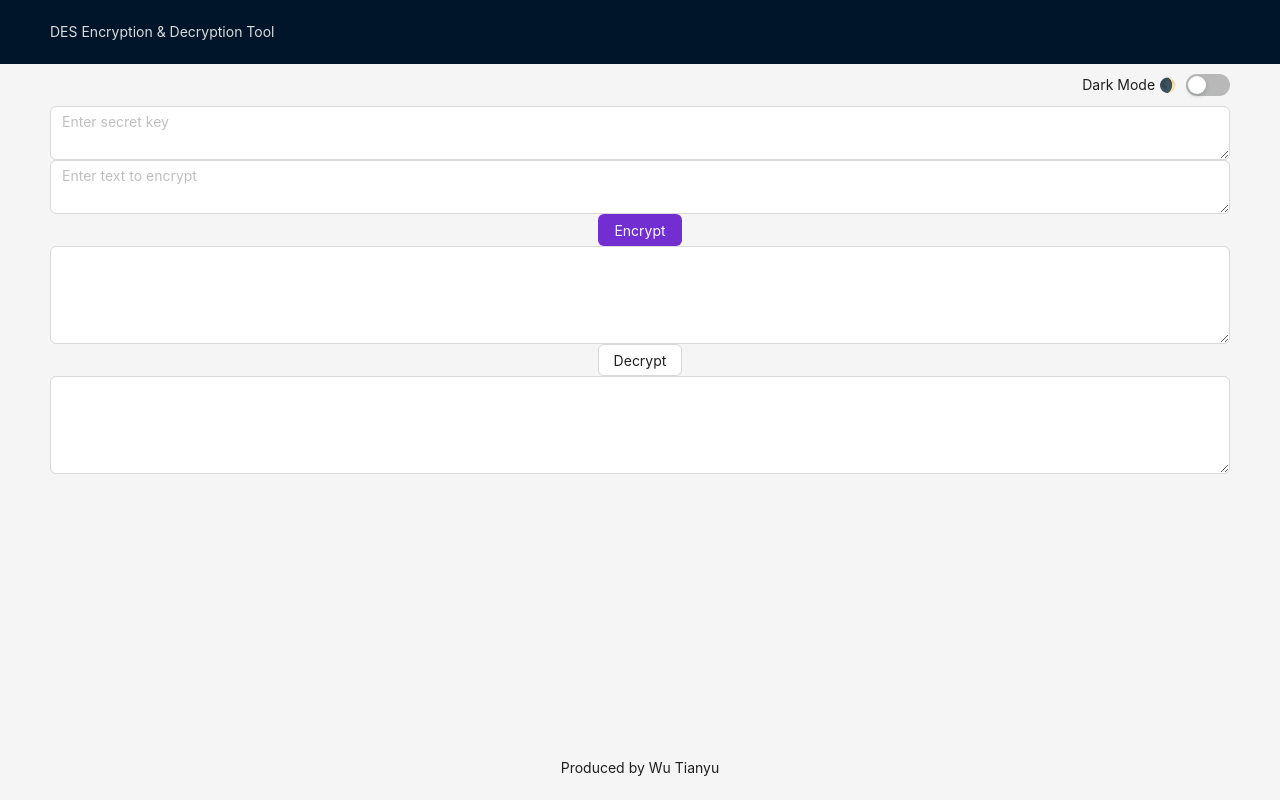
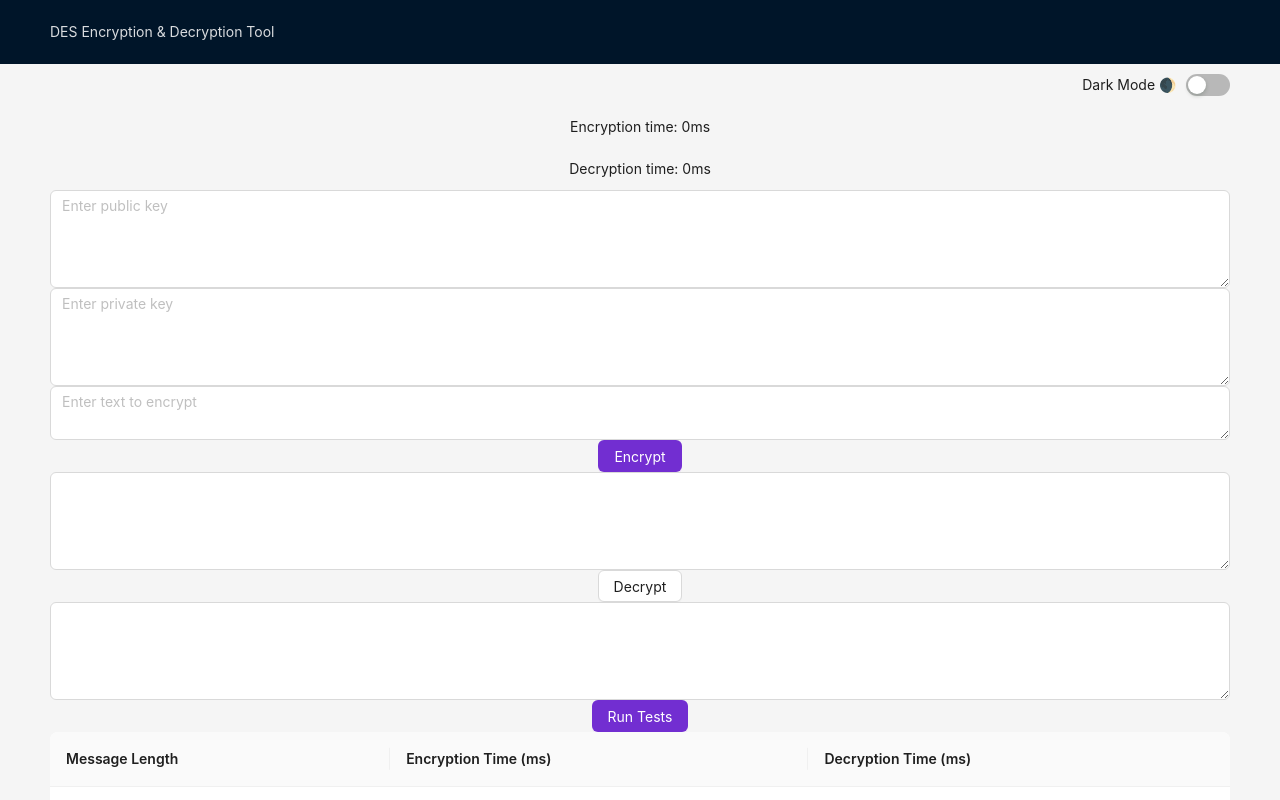
Before and after one commit to apexnewbie/des-encryption, a React (Create React App) app: page / in a window 1280 px wide. Shown: the top 800 px of the page. Built offline with nearby package versions, Linux system fonts and the light colour scheme.

Commit message:
feat: update Batch Test & css

```diff
--- a/src/App.js
+++ b/src/App.js
@@ -40,7 +40,7 @@ function App() {
 
             <div className='des-encryption-container'>
               {/* <DESEncryption /> */}
-              {/* <RSA /> */}
+              <RSA />
               <DES />
             </div>
           </Content>
--- /dev/null
+++ b/src/components/BatchTest.js
@@ -0,0 +1,67 @@
+import React, { useState } from 'react';
+import { Button, Table } from 'antd';
+
+function BatchTest({ key, encryptFunction, decryptFunction }) {
+    const [testResults, setTestResults] = useState([]);
+
+    // 自动生成测试数据
+    const generateTestData = (minLength, maxLength, step) => {
+        let testData = [];
+        for (let length = minLength; length <= maxLength; length += step) {
+            testData.push(''.padStart(length, 'a')); // 生成指定长度的字符串
+        }
+        return testData;
+    };
+
+    // 执行测试
+    const runTests = () => {
+        const testData = generateTestData(100, 10000, 1000); // 生成测试数据
+        let results = [];
+
+        testData.forEach(text => {
+            const startEncrypt = performance.now();
+            const encrypted = encryptFunction(text, key);
+            const endEncrypt = performance.now();
+
+            const startDecrypt = performance.now();
+            const decrypted = decryptFunction(encrypted, key);
+            const endDecrypt = performance.now();
+
+            results.push({
+                messageLength: text.length,
+                encryptionTime: endEncrypt - startEncrypt,
+                decryptionTime: endDecrypt - startDecrypt
+            });
+        });
+
+        setTestResults(results);
+    };
+
+    // 渲染测试结果的表格
+    const columns = [
+        {
+            title: 'Message Length',
+            dataIndex: 'messageLength',
+            key: 'messageLength',
+        },
+        {
+            title: 'Encryption Time (ms)',
+            dataIndex: 'encryptionTime',
+            key: 'encryptionTime',
+        },
+        {
+            title: 'Decryption Time (ms)',
+            dataIndex: 'decryptionTime',
+            key: 'decryptionTime',
+        },
+    ];
+
+    return (
+        <div>
+            <Button type="primary" onClick={runTests}>Run Tests</Button>
+            <Table dataSource={testResults} columns={columns} />
+        </div>
+    );
+}
+
+export default BatchTest;
--- a/src/components/DES.js
+++ b/src/components/DES.js
@@ -1,28 +1,49 @@
 import React, { useState } from 'react';
-import { Input, Button } from 'antd';
+import { Input, Button, Typography } from 'antd';
 import CryptoJS from 'crypto-js';
+import BatchTest from './BatchTest';
 
 const { TextArea } = Input;
+const { Text } = Typography;
 
 function DES() {
     const [plainText, setPlainText] = useState('');
     const [encryptedText, setEncryptedText] = useState('');
     const [decryptedText, setDecryptedText] = useState('');
     const [key, setKey] = useState('');
+    const [encryptionTime, setEncryptionTime] = useState(0);
+    const [decryptionTime, setDecryptionTime] = useState(0);
+
 
     const handleEncrypt = () => {
+        const start = performance.now();
         const encrypted = CryptoJS.DES.encrypt(plainText, key).toString();
         setEncryptedText(encrypted);
+        const end = performance.now();
+        setEncryptionTime(end - start);
     };
 
     const handleDecrypt = () => {
+        const start = performance.now();
         const decryptedBytes = CryptoJS.DES.decrypt(encryptedText, key);
         const decrypted = decryptedBytes.toString(CryptoJS.enc.Utf8);
         setDecryptedText(decrypted);
+        const end = performance.now();
+        setDecryptionTime(end - start);
+    };
+
+    const encryptFunction = (text) => CryptoJS.DES.encrypt(text, key).toString();
+    const decryptFunction = (encryptedText) => {
+        const decryptedBytes = CryptoJS.DES.decrypt(encryptedText, key);
+        return decryptedBytes.toString(CryptoJS.enc.Utf8);
     };
 
     return (
         <div>
+            <div style={{ display: 'flex', flexDirection: 'column', alignItems: 'center' }}>
+                <Text style={{ margin: '10px 0' }}>Encryption time: {encryptionTime}ms</Text>
+                <Text style={{ margin: '10px 0' }}>Decryption time: {decryptionTime}ms</Text>
+            </div>
             <TextArea
                 value={key}
                 onChange={(e) => setKey(e.target.value)}
@@ -38,6 +59,7 @@ function DES() {
             <TextArea value={encryptedText} rows={4} />
             <Button onClick={handleDecrypt}>Decrypt</Button>
             <TextArea value={decryptedText} rows={4} />
+            <BatchTest encryptFunction={encryptFunction} decryptFunction={decryptFunction} />
         </div>
     );
 }
--- a/src/components/RSA.js
+++ b/src/components/RSA.js
@@ -1,8 +1,10 @@
 import React, { useState } from 'react';
 import JSEncrypt from 'jsencrypt';
-import { Input, Button } from 'antd';
+import { Input, Button, Typography } from 'antd';
+import BatchTest from './BatchTest';
 
 const { TextArea } = Input;
+const { Text } = Typography;
 
 function RSA() {
     const [plainText, setPlainText] = useState('');
@@ -10,6 +12,9 @@ function RSA() {
     const [decryptedText, setDecryptedText] = useState('');
     const [publicKey, setPublicKey] = useState('');
     const [privateKey, setPrivateKey] = useState('');
+    const [encryptionTime, setEncryptionTime] = useState(0);
+    const [decryptionTime, setDecryptionTime] = useState(0);
+
 
     const splitText = (text, size) => {
         const chunks = [];
@@ -20,6 +25,7 @@ function RSA() {
     };
 
     const handleEncrypt = () => {
+        const start = performance.now();
         const encrypt = new JSEncrypt();
         encrypt.setPublicKey(publicKey);
 
@@ -29,9 +35,12 @@ function RSA() {
             return btoa(encrypted); // 将加密文本转换为Base64编码
         });
         setEncryptedText(encryptedChunks.join('.')); // 使用点号(.)作为分隔符
+        const end = performance.now();
+        setEncryptionTime(end - start);
     };
 
     const handleDecrypt = () => {
+        const start = performance.now();
         const decrypt = new JSEncrypt();
         decrypt.setPrivateKey(privateKey);
 
@@ -41,10 +50,40 @@ function RSA() {
             return decrypted;
         });
         setDecryptedText(decryptedChunks.join(''));
+        const end = performance.now();
+        setDecryptionTime(end - start);
     };
+
+    const encryptFunction = (text) => {
+        const encrypt = new JSEncrypt();
+        encrypt.setPublicKey(publicKey);
+
+        // 分割文本，然后使用.map()一次性处理所有块
+        return splitText(text, 100).map(chunk => {
+            return btoa(encrypt.encrypt(chunk)); // 直接返回Base64编码的加密文本
+        }).join('.'); // 使用点号作为分隔符
+    };
+
+
+
+    const decryptFunction = (encryptedText) => {
+        const decrypt = new JSEncrypt();
+        decrypt.setPrivateKey(privateKey);
+
+        // 直接对分割的加密文本进行.map()操作
+        return encryptedText.split('.').map(chunk => {
+            return decrypt.decrypt(atob(chunk)); // 解密Base64编码的文本
+        }).join(''); // 拼接解密后的文本
+    };
+
+
 
     return (
         <div>
+            <div style={{ display: 'flex', flexDirection: 'column', alignItems: 'center' }}>
+                <Text style={{ margin: '10px 0' }}>Encryption time: {encryptionTime}ms</Text>
+                <Text style={{ margin: '10px 0' }}>Decryption time: {decryptionTime}ms</Text>
+            </div>
             <TextArea
                 value={publicKey}
                 onChange={(e) => setPublicKey(e.target.value)}
@@ -66,6 +105,7 @@ function RSA() {
             <TextArea value={encryptedText} rows={4} />
             <Button onClick={handleDecrypt}>Decrypt</Button>
             <TextArea value={decryptedText} rows={4} />
+            <BatchTest encryptFunction={encryptFunction} decryptFunction={decryptFunction} />
         </div>
     );
 }
```
